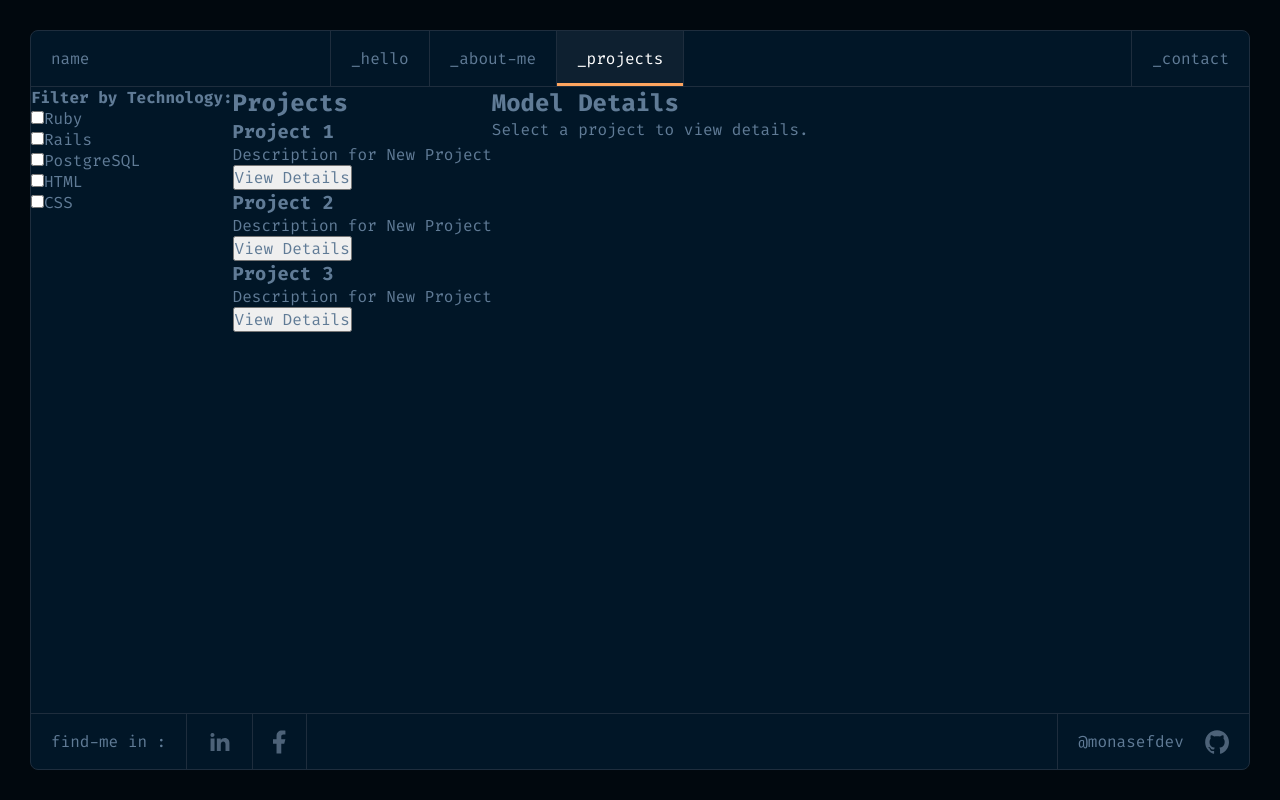
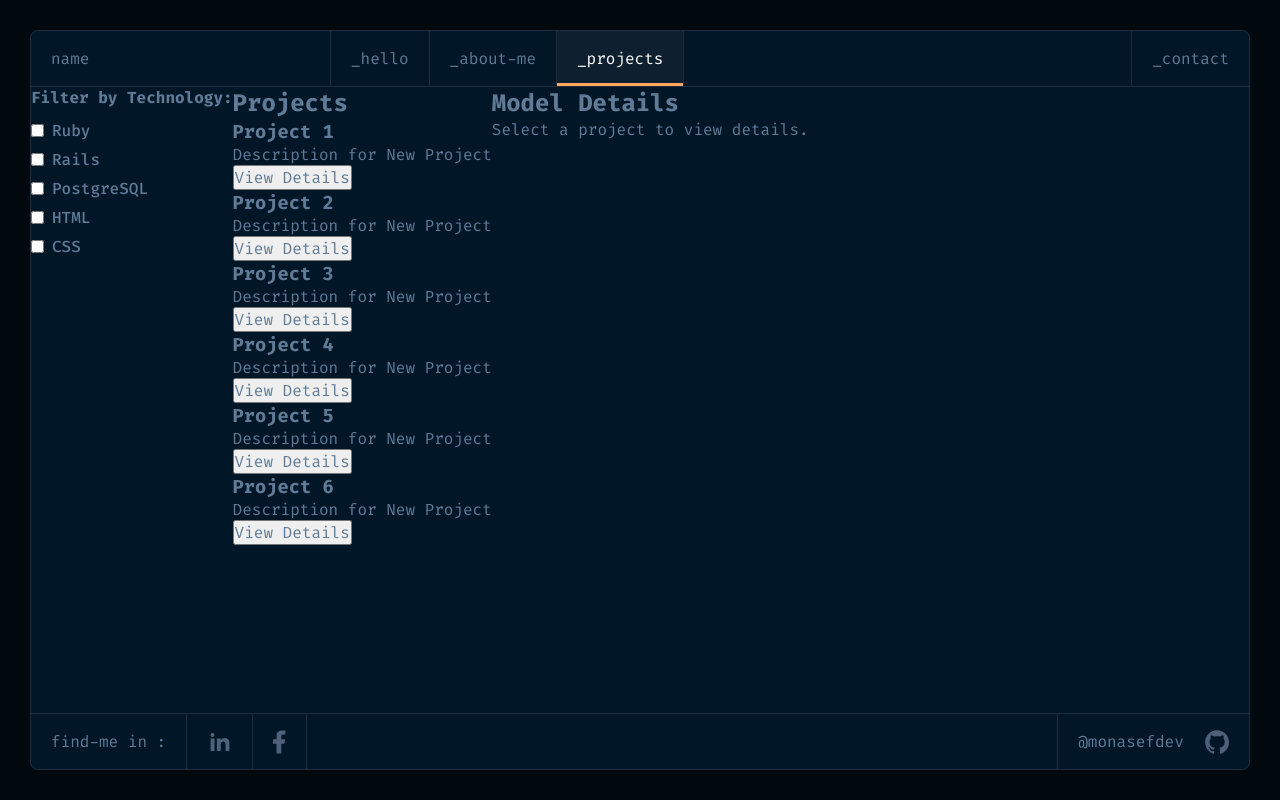
Before and after one commit to MonasefDev/My-portfolio, a React (Vite) app: page /projects in a window 1280 px wide. Built offline with nearby package versions, Linux system fonts and the light colour scheme.

Commit message:
Styled the heading, checkbox inputs, and labels for a cleaner and more organized layout

```diff
--- a/db/data.json
+++ b/db/data.json
@@ -34,5 +34,41 @@
         "images": ["new_img1", "new_img2"],
         "github_link": "https://github.com/new_project",
         "live_link": "https://new_project.com"
+    },
+      {
+        "id": 4,
+        "title": "Project 4",
+        "description": "Description for New Project",
+        "details": "Details for New Project",
+        "poster_img": "new_img.jpg",
+        "technologies": ["Ruby", "Rails", "PostgreSQL"],
+        "features": ["new_feat1", "new_feat2"],
+        "images": ["new_img1", "new_img2"],
+        "github_link": "https://github.com/new_project",
+        "live_link": "https://new_project.com"
+    },
+    {
+        "id": 5,
+        "title": "Project 5",
+        "description": "Description for New Project",
+        "details": "Details for New Project",
+        "poster_img": "new_img.jpg",
+        "technologies": ["HTML"],
+        "features": ["new_feat1", "new_feat2"],
+        "images": ["new_img1", "new_img2"],
+        "github_link": "https://github.com/new_project",
+        "live_link": "https://new_project.com"
+    },
+    {
+        "id": 6,
+        "title": "Project 6",
+        "description": "Description for New Project",
+        "details": "Details for New Project",
+        "poster_img": "new_img.jpg",
+        "technologies": ["Ruby", "CSS"],
+        "features": ["new_feat1", "new_feat2"],
+        "images": ["new_img1", "new_img2"],
+        "github_link": "https://github.com/new_project",
+        "live_link": "https://new_project.com"
     }
 ]
--- a/src/features/projects/FilterTechnologies.jsx
+++ b/src/features/projects/FilterTechnologies.jsx
@@ -1,4 +1,27 @@
 import React from "react";
+import styled from "styled-components";
+
+const FilterContainer = styled.div`
+  margin-bottom: 20px;
+
+  .filter-heading {
+    margin-bottom: 12px;
+  }
+
+  .filter-item {
+    margin-bottom: 8px;
+    display: flex;
+    align-items: center;
+
+    .filter-input {
+      margin-right: 8px;
+    }
+
+    .filter-label {
+      font-weight: 500;
+    }
+  }
+`;
 
 function FilterTechnologies({ technologies, onFilterChange }) {
   const handleCheckboxChange = (event) => {
@@ -7,20 +30,23 @@ function FilterTechnologies({ technologies, onFilterChange }) {
   };
 
   return (
-    <div>
-      <h4>Filter by Technology:</h4>
+    <FilterContainer>
+      <h4 className="filter-heading">Filter by Technology:</h4>
       {technologies.map((technology) => (
-        <div key={technology}>
+        <div key={technology} className="filter-item">
           <input
             type="checkbox"
             id={technology}
             value={technology}
             onChange={handleCheckboxChange}
+            className="filter-input"
           />
-          <label htmlFor={technology}>{technology}</label>
+          <label htmlFor={technology} className="filter-label">
+            {technology}
+          </label>
         </div>
       ))}
-    </div>
+    </FilterContainer>
   );
 }
 
```
